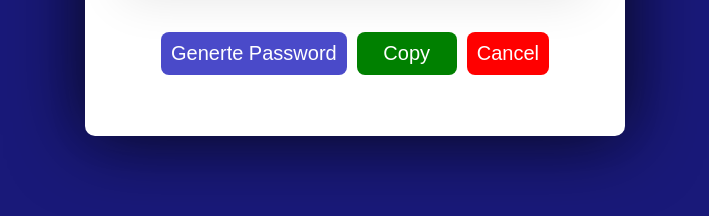
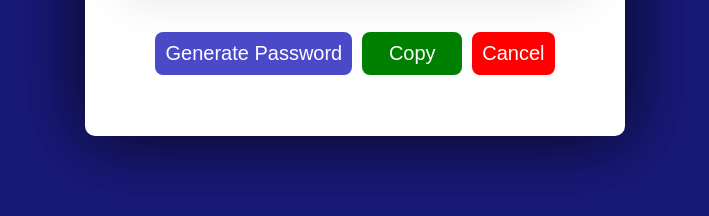
Before and after one commit to SaqibKhan000/Password-Generator, a plain HTML site: page index.html in a window 1280 px wide. Shown: the part 442-658 px from the top of the page, without its empty margins (285-994 px from the left). Drawn offline with Linux system fonts and the light colour scheme.

Commit message:
Password Generator Project

```diff
--- a/index.html
+++ b/index.html
@@ -151,7 +151,7 @@
         <h1>Password Generator</h1>
         <input type="text" id="input" readonly>
         <div class="buttons">
-            <button onclick="pass()">Generte Password</button>
+            <button onclick="pass()">Generate Password</button>
             <button onclick="copy()" id="copy">Copy</button>
             <button onclick="rem()" id="can">Cancel</button>
         </div>
```
